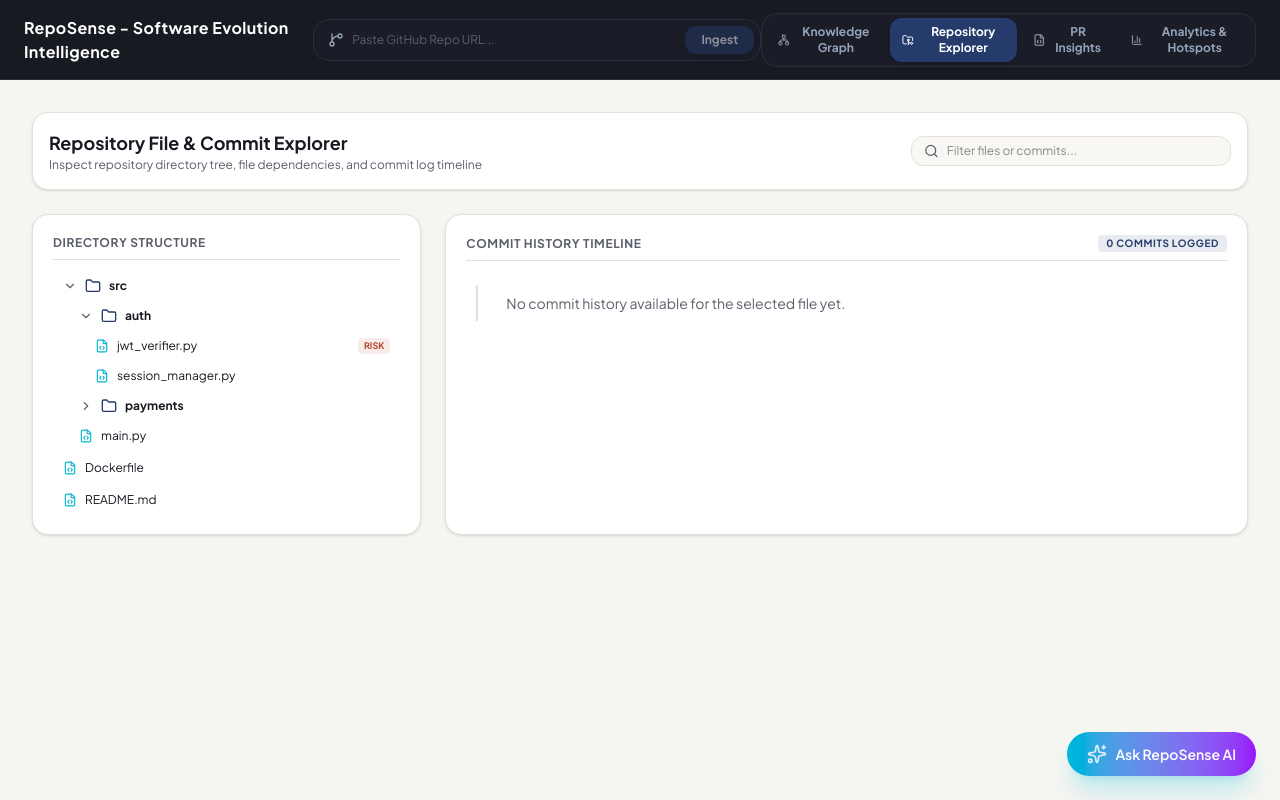
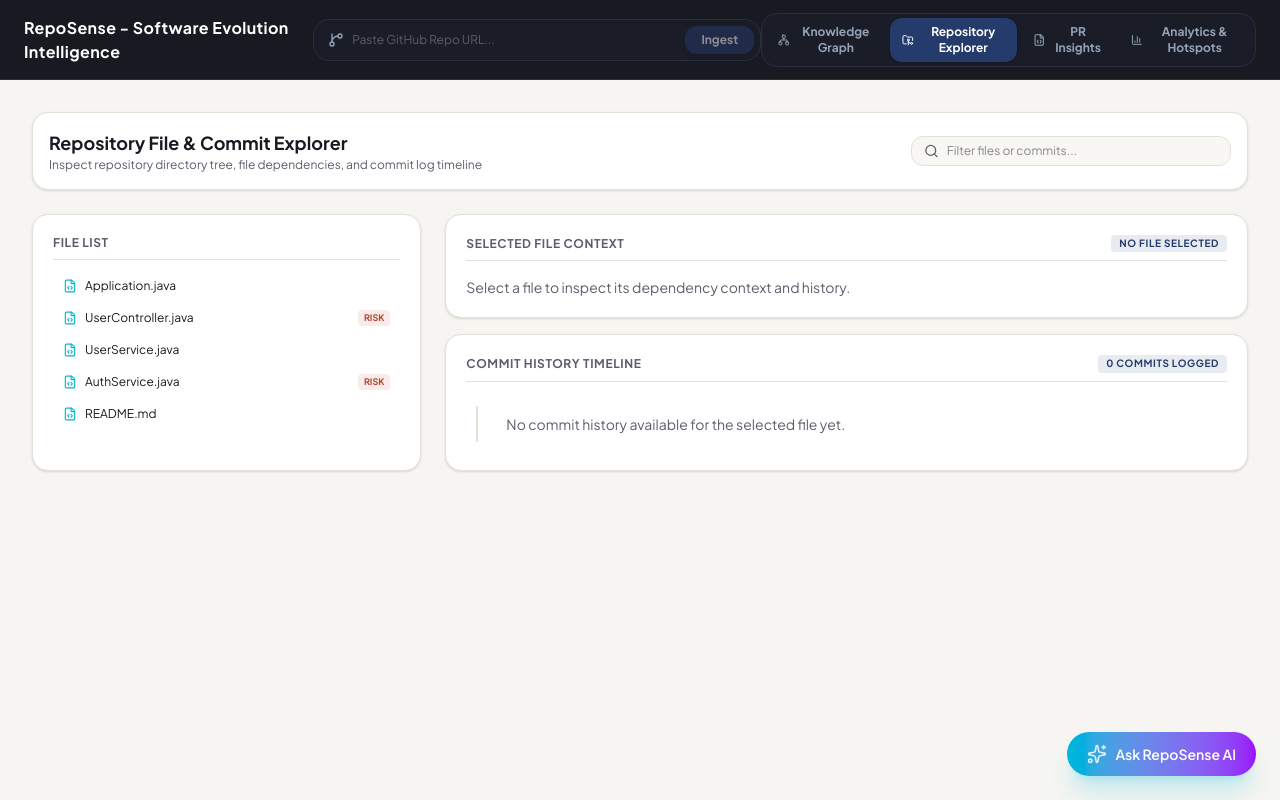
Before and after one commit to Risspecct/RepoSense-Software-Evolution-Intelligence, a React (Vite) app: page / in a window 1280 px wide. Both pictures are taken after a click on the button "Repository Explorer". Built offline with nearby package versions, Linux system fonts and the light colour scheme.

Commit message:
updated knwoledge graph

```diff
--- a/src/components/explorer/RepositoryExplorer.tsx
+++ b/src/components/explorer/RepositoryExplorer.tsx
@@ -1,9 +1,6 @@
 import { useEffect, useState } from 'react';
-import {
-  Folder, FileCode, Search, User, Clock,
-  ChevronRight, ChevronDown
-} from 'lucide-react';
-import { fetchClassByName, fetchClassHistory } from '../services/backendApi';
+import { FileCode, Search, User, Clock, Network, Package, AlertTriangle } from 'lucide-react';
+import { fetchClassByName, fetchClassDependencies, fetchClassDependents, fetchClassHistory } from '../services/backendApi';
 
 interface FileNode {
   name: string;
@@ -14,34 +11,11 @@ interface FileNode {
   children?: FileNode[];
 }
 
-const sampleFileTree: FileNode[] = [
-  {
-    name: 'src',
-    type: 'folder',
-    path: 'src',
-    children: [
-      {
-        name: 'auth',
-        type: 'folder',
-        path: 'src/auth',
-        children: [
-          { name: 'jwt_verifier.py', type: 'file', path: 'src/auth/jwt_verifier.py', size: '4.2 KB', risk: 'high' },
-          { name: 'session_manager.py', type: 'file', path: 'src/auth/session_manager.py', size: '2.8 KB', risk: 'low' },
-        ],
-      },
-      {
-        name: 'payments',
-        type: 'folder',
-        path: 'src/payments',
-        children: [
-          { name: 'checkout_session.py', type: 'file', path: 'src/payments/checkout_session.py', size: '6.1 KB', risk: 'high' },
-          { name: 'stripe_adapter.py', type: 'file', path: 'src/payments/stripe_adapter.py', size: '3.4 KB', risk: 'low' },
-        ],
-      },
-      { name: 'main.py', type: 'file', path: 'src/main.py', size: '1.2 KB', risk: 'low' },
-    ],
-  },
-  { name: 'Dockerfile', type: 'file', path: 'Dockerfile', size: '850 B', risk: 'low' },
+const fallbackFiles: FileNode[] = [
+  { name: 'Application.java', type: 'file', path: 'Application.java', size: '1.8 KB', risk: 'low' },
+  { name: 'UserController.java', type: 'file', path: 'UserController.java', size: '2.5 KB', risk: 'high' },
+  { name: 'UserService.java', type: 'file', path: 'UserService.java', size: '3.1 KB', risk: 'low' },
+  { name: 'AuthService.java', type: 'file', path: 'AuthService.java', size: '2.9 KB', risk: 'high' },
   { name: 'README.md', type: 'file', path: 'README.md', size: '2.1 KB', risk: 'low' },
 ];
 
@@ -58,32 +32,47 @@ interface CommitTimelineItem {
 export const RepositoryExplorer = () => {
   const [searchQuery, setSearchQuery] = useState('');
   const [selectedFile, setSelectedFile] = useState<FileNode | null>(null);
-  const [openFolders, setOpenFolders] = useState<Record<string, boolean>>({ 'src': true, 'src/auth': true });
+  const [fileList, setFileList] = useState<FileNode[]>(fallbackFiles);
   const [commitTimeline, setCommitTimeline] = useState<CommitTimelineItem[]>([]);
+  const [dependencySummary, setDependencySummary] = useState<{ imports: string[]; extends: string[]; implements: string[]; dependents: string[] }>({ imports: [], extends: [], implements: [], dependents: [] });
   const [isLoadingTimeline, setIsLoadingTimeline] = useState(false);
+  const [isLoadingDependencies, setIsLoadingDependencies] = useState(false);
+  const [dependencyError, setDependencyError] = useState<string | null>(null);
 
   useEffect(() => {
-    const loadTimeline = async () => {
+    const loadExplorerData = async () => {
       if (!selectedFile) {
         setCommitTimeline([]);
+        setDependencySummary({ imports: [], extends: [], implements: [], dependents: [] });
+        setDependencyError(null);
         return;
       }
 
       const fileName = selectedFile.path.split(/[\\/]/).pop()?.replace(/\.[^/.]+$/, '');
       if (!fileName) {
         setCommitTimeline([]);
+        setDependencySummary({ imports: [], extends: [], implements: [], dependents: [] });
+        setDependencyError(null);
         return;
       }
 
       setIsLoadingTimeline(true);
+      setIsLoadingDependencies(true);
+      setDependencyError(null);
       try {
         const classData = await fetchClassByName(fileName);
         if (!classData?.id) {
           setCommitTimeline([]);
+          setDependencySummary({ imports: [], extends: [], implements: [], dependents: [] });
           return;
         }
 
-        const historyData = await fetchClassHistory(classData.id);
+        const [historyData, dependenciesData, dependentsData] = await Promise.all([
+          fetchClassHistory(classData.id),
+          fetchClassDependencies(classData.id),
+          fetchClassDependents(classData.id),
+        ]);
+
         const mappedTimeline: CommitTimelineItem[] = (historyData?.history ?? []).map((entry) => ({
           hash: entry.hash.slice(0, 7),
           title: entry.message || 'Repository update',
@@ -99,61 +88,29 @@ export const RepositoryExplorer = () => {
         }));
 
         setCommitTimeline(mappedTimeline);
+        setDependencySummary({
+          imports: (dependenciesData?.imports ?? []).map((item) => item.name),
+          extends: (dependenciesData?.extends ?? []).map((item) => item.name),
+          implements: (dependenciesData?.implements ?? []).map((item) => item.name),
+          dependents: (dependentsData?.imports ?? []).map((item) => item.name),
+        });
       } catch {
         setCommitTimeline([]);
+        setDependencySummary({ imports: [], extends: [], implements: [], dependents: [] });
+        setDependencyError('Unable to load dependency and history data right now.');
       } finally {
         setIsLoadingTimeline(false);
+        setIsLoadingDependencies(false);
       }
     };
 
-    loadTimeline();
+    loadExplorerData();
   }, [selectedFile]);
 
-  const toggleFolder = (path: string) => {
-    setOpenFolders((prev) => ({ ...prev, [path]: !prev[path] }));
-  };
-
-  const renderFileTree = (nodes: FileNode[]) => {
-    return nodes.map((node) => {
-      if (node.type === 'folder') {
-        const isOpen = !!openFolders[node.path];
-        return (
-          <div key={node.path} className="space-y-0.5">
-            <button
-              onClick={() => toggleFolder(node.path)}
-              className="w-full flex items-center gap-2 px-2.5 py-1.5 rounded-lg hover:bg-[#F1F0EC] text-xs font-mono-code font-bold text-[#171A21] transition cursor-pointer"
-            >
-              {isOpen ? <ChevronDown className="w-3.5 h-3.5 text-[#5B5F6B]" /> : <ChevronRight className="w-3.5 h-3.5 text-[#5B5F6B]" />}
-              <Folder className="w-4 h-4 text-[#243B6B]" />
-              <span>{node.name}</span>
-            </button>
-            {isOpen && node.children && <div className="pl-4 space-y-0.5">{renderFileTree(node.children)}</div>}
-          </div>
-        );
-      }
-
-      const isSelected = selectedFile?.path === node.path;
-      return (
-        <button
-          key={node.path}
-          onClick={() => setSelectedFile(node)}
-          className={`w-full flex items-center justify-between px-2.5 py-1.5 rounded-lg text-xs font-mono-code transition cursor-pointer ${
-            isSelected ? 'bg-[#243B6B] text-white font-bold shadow-sm' : 'hover:bg-[#F1F0EC] text-[#171A21]'
-          }`}
-        >
-          <div className="flex items-center gap-2 truncate">
-            <FileCode className={`w-3.5 h-3.5 ${isSelected ? 'text-white' : 'text-[#06B6D4]'}`} />
-            <span className="truncate">{node.name}</span>
-          </div>
-          {node.risk === 'high' && (
-            <span className={`text-[9px] font-bold px-1.5 py-0.5 rounded ${isSelected ? 'bg-white/20 text-white' : 'bg-[#B5442C]/10 text-[#B5442C]'}`}>
-              RISK
-            </span>
-          )}
-        </button>
-      );
+  const filteredFiles = fileList.filter((node) => {
+    const haystack = `${node.name} ${node.path}`.toLowerCase();
+    return haystack.includes(searchQuery.toLowerCase());
   });
-  };
 
   return (
     <div className="bg-[#F6F5F1] min-h-[calc(100vh-80px)] p-6 md:p-8 space-y-6">
@@ -181,18 +138,132 @@ export const RepositoryExplorer = () => {
         {/* Explorer Split Grid */}
         <div className="grid grid-cols-1 lg:grid-cols-3 gap-6">
 
-          {/* File Tree Panel */}
+          {/* File List Panel */}
           <div className="bg-white border border-[#E4E1D8] rounded-2xl p-5 shadow-sm space-y-3">
             <h3 className="text-xs font-mono-code uppercase font-bold text-[#5B5F6B] tracking-wider pb-2 border-b border-[#E4E1D8]">
-              Directory Structure
+              File List
             </h3>
             <div className="space-y-1 max-h-[500px] overflow-y-auto">
-              {renderFileTree(sampleFileTree)}
+              {filteredFiles.map((node) => {
+                const isSelected = selectedFile?.path === node.path;
+                return (
+                  <button
+                    key={node.path}
+                    onClick={() => setSelectedFile(node)}
+                    className={`w-full flex items-center justify-between px-2.5 py-1.5 rounded-lg text-xs font-mono-code transition cursor-pointer ${
+                      isSelected ? 'bg-[#243B6B] text-white font-bold shadow-sm' : 'hover:bg-[#F1F0EC] text-[#171A21]'
+                    }`}
+                  >
+                    <div className="flex items-center gap-2 truncate">
+                      <FileCode className={`w-3.5 h-3.5 ${isSelected ? 'text-white' : 'text-[#06B6D4]'}`} />
+                      <span className="truncate">{node.name}</span>
+                    </div>
+                    {node.risk === 'high' && (
+                      <span className={`text-[9px] font-bold px-1.5 py-0.5 rounded ${isSelected ? 'bg-white/20 text-white' : 'bg-[#B5442C]/10 text-[#B5442C]'}`}>
+                        RISK
+                      </span>
+                    )}
+                  </button>
+                );
+              })}
             </div>
           </div>
 
-          {/* Commit Timeline Panel */}
-          <div className="lg:col-span-2 bg-white border border-[#E4E1D8] rounded-2xl p-5 shadow-sm space-y-4">
+          {/* Context & History Panel */}
+          <div className="lg:col-span-2 space-y-4">
+            <div className="bg-white border border-[#E4E1D8] rounded-2xl p-5 shadow-sm space-y-4">
+              <h3 className="text-xs font-mono-code uppercase font-bold text-[#5B5F6B] tracking-wider pb-2 border-b border-[#E4E1D8] flex items-center justify-between">
+                <span>Selected File Context</span>
+                <span className="text-[10px] text-[#243B6B] bg-[#243B6B]/10 px-2 py-0.5 rounded">{selectedFile?.name || 'No file selected'}</span>
+              </h3>
+
+              {selectedFile ? (
+                <div className="space-y-3">
+                  <div className="rounded-xl border border-[#E4E1D8] bg-[#F8F7F4] p-3 text-xs font-mono-code text-[#171A21]">
+                    <div className="flex items-center gap-2 text-[#243B6B] font-bold mb-1">
+                      <Package className="w-3.5 h-3.5" />
+                      <span>File</span>
+                    </div>
+                    <p className="text-sm font-semibold">{selectedFile.path}</p>
+                    <p className="text-[11px] text-[#5B5F6B] mt-1">{selectedFile.type === 'folder' ? 'Folder entry' : 'Repository source file'}</p>
+                  </div>
+
+                  <div className="rounded-xl border border-[#E4E1D8] bg-white p-3 space-y-3">
+                    <div className="flex items-center gap-2 text-[11px] font-bold font-mono-code uppercase text-[#243B6B]">
+                      <Network className="w-3.5 h-3.5" />
+                      <span>Dependency Relationships</span>
+                    </div>
+
+                    {isLoadingDependencies ? (
+                      <p className="text-sm text-[#5B5F6B] font-mono-code">Loading dependency data…</p>
+                    ) : dependencyError ? (
+                      <div className="flex items-start gap-2 rounded-lg border border-[#B5442C]/20 bg-[#B5442C]/10 p-3 text-sm text-[#B5442C]">
+                        <AlertTriangle className="w-4 h-4 mt-0.5 shrink-0" />
+                        <span>{dependencyError}</span>
+                      </div>
+                    ) : (
+                      <div className="space-y-2 text-xs font-mono-code">
+                        <div>
+                          <div className="text-[10px] uppercase text-[#5B5F6B] mb-1">Imports</div>
+                          {dependencySummary.imports.length > 0 ? (
+                            <div className="flex flex-wrap gap-1.5">
+                              {dependencySummary.imports.map((item, idx) => (
+                                <span key={idx} className="px-2 py-1 rounded-full bg-[#F8F7F4] border border-[#E4E1D8] text-[#171A21]">{item}</span>
+                              ))}
+                            </div>
+                          ) : (
+                            <p className="text-[#5B5F6B]">No import relationships detected.</p>
+                          )}
+                        </div>
+
+                        <div>
+                          <div className="text-[10px] uppercase text-[#5B5F6B] mb-1">Extends</div>
+                          {dependencySummary.extends.length > 0 ? (
+                            <div className="flex flex-wrap gap-1.5">
+                              {dependencySummary.extends.map((item, idx) => (
+                                <span key={idx} className="px-2 py-1 rounded-full bg-[#F8F7F4] border border-[#E4E1D8] text-[#171A21]">{item}</span>
+                              ))}
+                            </div>
+                          ) : (
+                            <p className="text-[#5B5F6B]">No inheritance relationships detected.</p>
+                          )}
+                        </div>
+
+                        <div>
+                          <div className="text-[10px] uppercase text-[#5B5F6B] mb-1">Implements</div>
+                          {dependencySummary.implements.length > 0 ? (
+                            <div className="flex flex-wrap gap-1.5">
+                              {dependencySummary.implements.map((item, idx) => (
+                                <span key={idx} className="px-2 py-1 rounded-full bg-[#F8F7F4] border border-[#E4E1D8] text-[#171A21]">{item}</span>
+                              ))}
+                            </div>
+                          ) : (
+                            <p className="text-[#5B5F6B]">No interface implementations detected.</p>
+                          )}
+                        </div>
+
+                        <div>
+                          <div className="text-[10px] uppercase text-[#5B5F6B] mb-1">Dependents</div>
+                          {dependencySummary.dependents.length > 0 ? (
+                            <div className="flex flex-wrap gap-1.5">
+                              {dependencySummary.dependents.map((item, idx) => (
+                                <span key={idx} className="px-2 py-1 rounded-full bg-[#F8F7F4] border border-[#E4E1D8] text-[#171A21]">{item}</span>
+                              ))}
+                            </div>
+                          ) : (
+                            <p className="text-[#5B5F6B]">No dependents found for this entity.</p>
+                          )}
+                        </div>
+                      </div>
+                    )}
+                  </div>
+                </div>
+              ) : (
+                <p className="text-sm text-[#5B5F6B] font-mono-code">Select a file to inspect its dependency context and history.</p>
+              )}
+            </div>
+
+            <div className="bg-white border border-[#E4E1D8] rounded-2xl p-5 shadow-sm space-y-4">
               <h3 className="text-xs font-mono-code uppercase font-bold text-[#5B5F6B] tracking-wider pb-2 border-b border-[#E4E1D8] flex items-center justify-between">
                 <span>Commit History Timeline</span>
                 <span className="text-[10px] text-[#243B6B] bg-[#243B6B]/10 px-2 py-0.5 rounded">{isLoadingTimeline ? 'Loading…' : `${commitTimeline.length} Commits Logged`}</span>
@@ -205,7 +276,6 @@ export const RepositoryExplorer = () => {
                   <div className="p-4 text-sm text-[#5B5F6B] font-mono-code">No commit history available for the selected file yet.</div>
                 ) : commitTimeline.map((commit, idx) => (
                   <div key={idx} className="relative group">
-                  {/* Timeline Dot */}
                     <div className={`absolute -left-[19px] top-1 w-3.5 h-3.5 rounded-full border-2 bg-white ${
                       commit.risk === 'high' ? 'border-[#B5442C]' : 'border-[#2E7D5B]'
                     }`} />
@@ -232,7 +302,6 @@ export const RepositoryExplorer = () => {
                         <span className="text-[#2E7D5B] font-bold">{commit.changes}</span>
                       </div>
 
-                    {/* Touched Files Chips */}
                       <div className="flex flex-wrap gap-1.5 pt-2">
                         {commit.filesTouched.map((f, i) => (
                           <span key={i} className="text-[10px] font-mono-code px-2 py-0.5 bg-white border border-[#E4E1D8] text-[#171A21] rounded flex items-center gap-1">
@@ -246,6 +315,7 @@ export const RepositoryExplorer = () => {
                 ))}
               </div>
             </div>
+          </div>
 
         </div>
       </div>
--- a/src/components/graph/KnowledgeGraph.tsx
+++ b/src/components/graph/KnowledgeGraph.tsx
@@ -12,7 +12,7 @@ import { CustomNode } from './CustomNode';
 import { GraphHeaderBar } from './GraphHeaderBar';
 import { ThemeModal, themes, type ThemeConfig } from './ThemeModal';
 import { PathFinderModal } from './PathFinderModal';
-import { Sparkles, AlertTriangle, FileCode, History, GitCommit, User, Loader2, Boxes, Braces } from 'lucide-react';
+import { AlertTriangle, FileCode, History, GitCommit, User, Loader2, Boxes, Braces } from 'lucide-react';
 import { fetchClassFields, fetchClassHistory, fetchClassMethods } from '../services/backendApi';
 
 const nodeTypes = { customNode: CustomNode };
```
Lines whose indentation alone changed are shown as unchanged.
